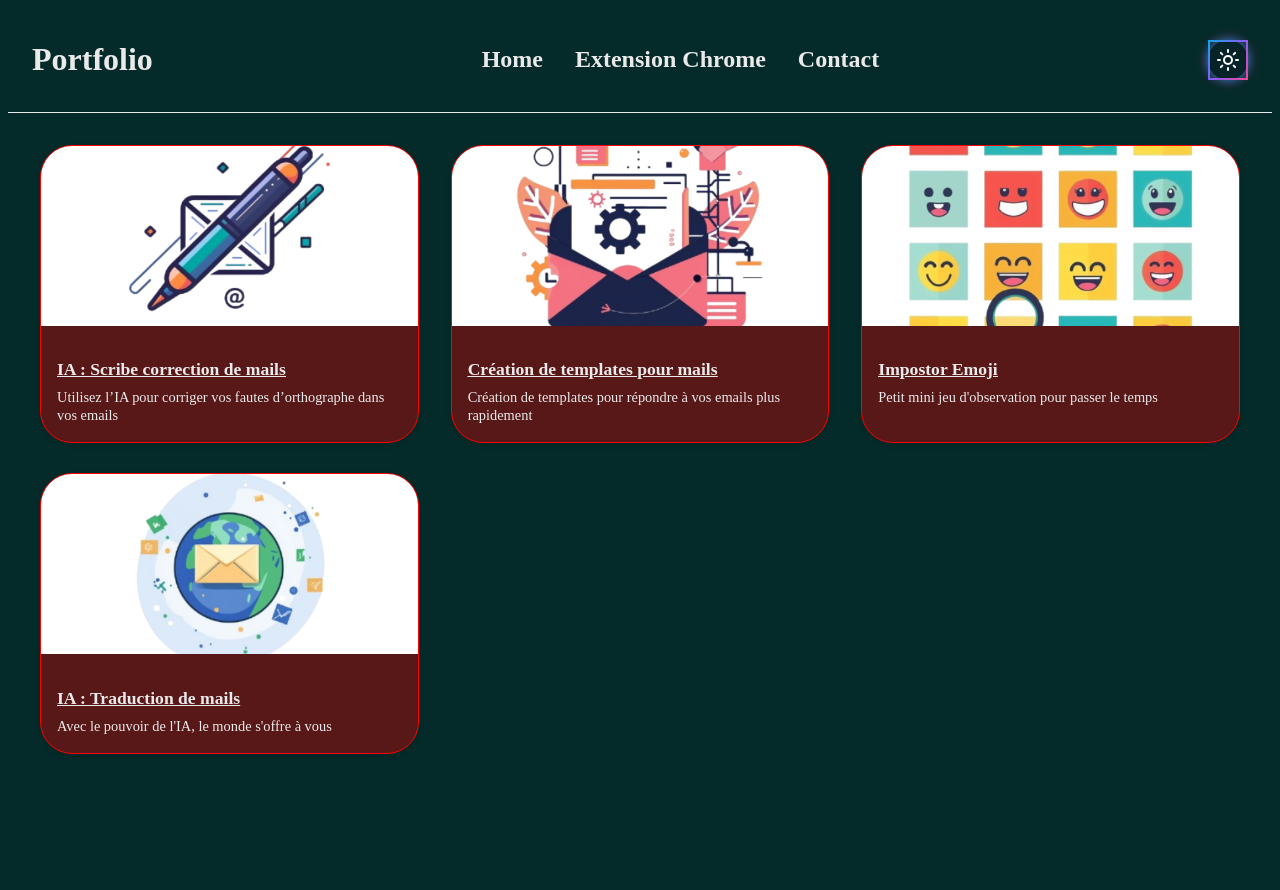
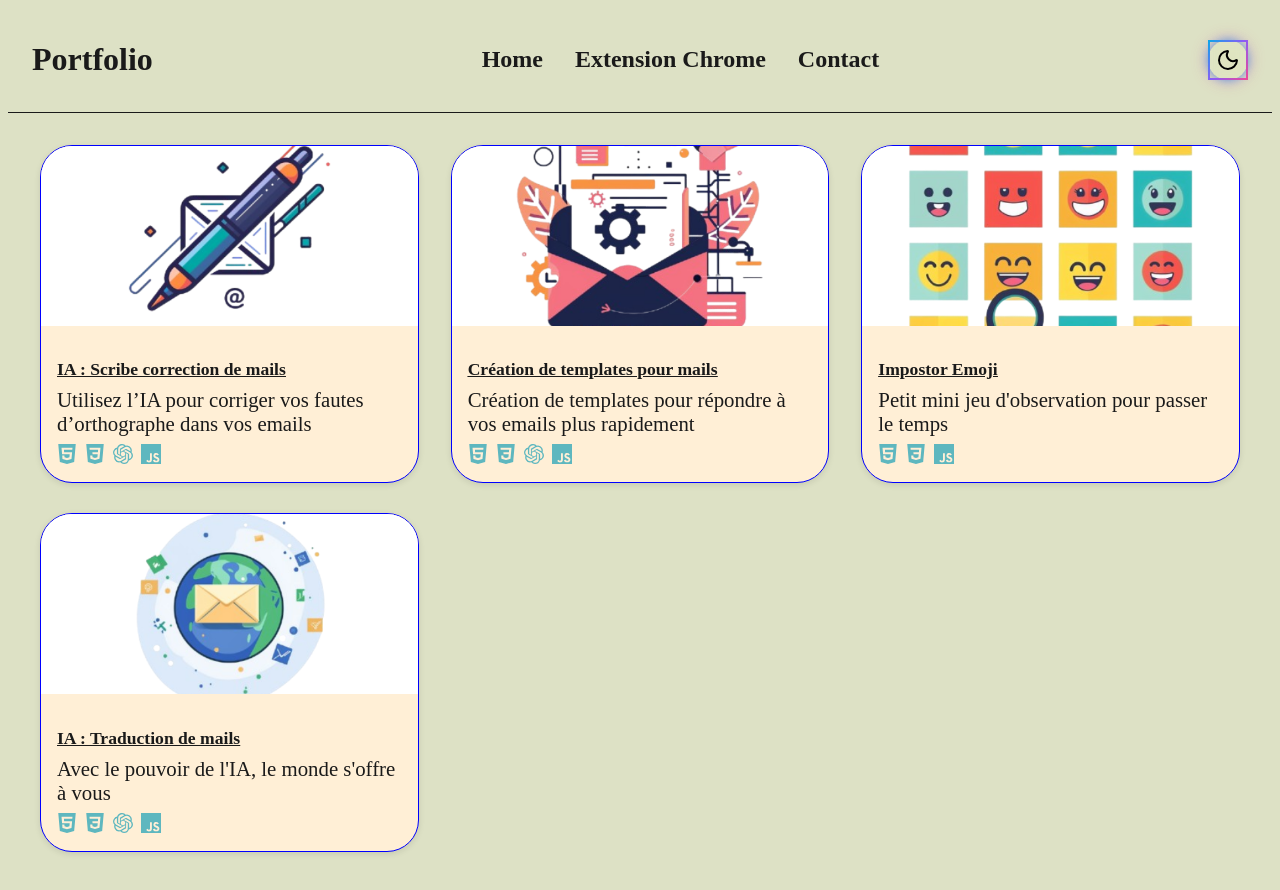
Before and after one commit to Elfspectrals/portfolioV2, a React (Vite) app: page /extension-chrome in a window 1280 px wide. Before the commit the page ends 800 px from the top, so only its background shows below. Built offline with nearby package versions, Linux system fonts and the light colour scheme.

Commit message:
extension chrome done

```diff
--- a/package.json
+++ b/package.json
@@ -14,6 +14,7 @@
     "lucide-react": "^0.513.0",
     "react": "^19.1.0",
     "react-dom": "^19.1.0",
+    "react-icons": "^5.5.0",
     "react-router-dom": "^7.6.2"
   },
   "devDependencies": {
--- a/src/App.tsx
+++ b/src/App.tsx
@@ -17,7 +17,7 @@ const themeOptions = [
 ];
 
 function App() {
-  const [theme, setLocalTheme] = useState<'light' | 'dark'>('dark');
+  const [theme, setLocalTheme] = useState<'light' | 'dark'>('light');
 
   useEffect(() => {
     setTheme(theme);
--- a/src/components/Card/Card.tsx
+++ b/src/components/Card/Card.tsx
@@ -1,11 +1,38 @@
 import React from "react";
 import styles from "./Card.module.scss";
+import type { IconType } from "react-icons";
+import {
+  SiJavascript,
+  SiTypescript,
+  SiReact,
+  SiHtml5,
+  SiCss3,
+  SiPython,
+  SiGo,
+  SiRust,
+  SiOpenai,
+} from "react-icons/si";
+
+// Map lowercase skill names to their corresponding Simple Icons component.
+const skillIconComponents: Record<string, IconType> = {
+  javascript: SiJavascript,
+  typescript: SiTypescript,
+  react: SiReact,
+  html: SiHtml5,
+  css: SiCss3,
+  python: SiPython,
+  go: SiGo,
+  rust: SiRust,
+  openai: SiOpenai,
+};
 
 interface CardProps {
   projectLink: string;
   shortDescription: string;
   imgSrc: string;
   title: string;
+
+  skills?: string[];
 }
 
 const Card: React.FC<CardProps> = ({
@@ -13,11 +40,12 @@ const Card: React.FC<CardProps> = ({
   shortDescription,
   imgSrc,
   title,
+  skills = [],
 }) => {
   return (
     <div className={styles.test}>
       <div className="card">
-        <img src={imgSrc} alt="Course thumbnail" className="card-img" />
+        <img src={imgSrc} alt={`${title} thumbnail`} className="card-img" />
         <div className="card-content">
           <a
             href={projectLink}
@@ -27,9 +55,24 @@ const Card: React.FC<CardProps> = ({
           >
             <h3 className="card-title">{title}</h3>
           </a>
-          <div className="card-info">
-            <span className="card-short-description">{shortDescription}</span>
-          </div>
+
+          <span className="card-short-description">{shortDescription}</span>
+
+          {skills.length > 0 && (
+            <div className="card-skills">
+              {skills.map((skill) => {
+                const Icon = skillIconComponents[skill.toLowerCase()];
+                return Icon ? (
+                  <Icon
+                    key={skill}
+                    title={skill}
+                    aria-label={skill}
+                    className="card-skill-icon"
+                  />
+                ) : null;
+              })}
+            </div>
+          )}
         </div>
       </div>
     </div>
--- a/src/pages/ExtensionChrome.tsx
+++ b/src/pages/ExtensionChrome.tsx
@@ -15,24 +15,30 @@ const ExtensionChrome: React.FC = () => {
         projectLink='https://chromewebstore.google.com/detail/mkimocgphihjblpofonojpiplhfdafbi?authuser=0&hl=fr'
         shortDescription='Utilisez l’IA pour corriger vos fautes d’orthographe dans vos emails'
         imgSrc={Scribe}
+        skills={[ 'html', 'css','openai','javascript']}
+
       />
       <Card
         title='Création de templates pour mails'
         projectLink='https://chromewebstore.google.com/detail/smart-response/ojamkcajnmmiemaidehilboeljknnjde?authuser=0&hl=fr'
         shortDescription='Création de templates pour répondre à vos emails plus rapidement'
         imgSrc={MailResponse}
+        skills={[ 'html', 'css','openai','javascript']}
       />
       <Card
         title='Impostor Emoji'
         projectLink='https://chromewebstore.google.com/detail/impostor-emoji/hiokcpoidlfkgmeiednkcagmhakkoeph?hl=fr&authuser=0'
         shortDescription="Petit mini jeu d'observation pour passer le temps"
         imgSrc={Smiley}
+        skills={[ 'html', 'css','javascript']}
+
       />
       <Card
         title='IA : Traduction de mails'
         projectLink='https://chromewebstore.google.com/detail/switch-language/cchfkaamljdlfkmpekjdmamfflpiihhn'
         shortDescription="Avec le pouvoir de l'IA, le monde s'offre à vous"
         imgSrc={Traduction}
+        skills={[ 'html', 'css','openai','javascript']}
       />
     </div>
   );
--- a/src/styles/abstracts/_variables.scss
+++ b/src/styles/abstracts/_variables.scss
@@ -12,6 +12,7 @@ $v-light: (
   "text": #1A1A1A,
   "card-bg": #FFEFD6,
   "card-text": #333333,
+  "card-icon": #5EB7BF,
 );
 
 $v-dark: (
@@ -19,4 +20,5 @@ $v-dark: (
   "text": #EAEAEA,
   "card-bg": #581818,
   "card-text": #F5F5F5,
+  "card-icon": #EE7A46,
 );
--- a/src/styles/components/_card.scss
+++ b/src/styles/components/_card.scss
@@ -33,6 +33,18 @@
 
 .card-short-description,
 .card-link {
-    font-size: 0.9rem;
+    font-size: 1.3rem;
     color: var(--text);
 }
+
+.card-skills {
+  display: flex;
+  gap: 0.5rem;
+  margin-top: 0.5rem;
+}
+
+.card-skill-icon {
+  width: 1.25rem;
+  height: 1.25rem;
+  color: var(--card-icon);
+}
```
Also changed, not shown: 1 other file (tests, documents, lock files or other folders).
